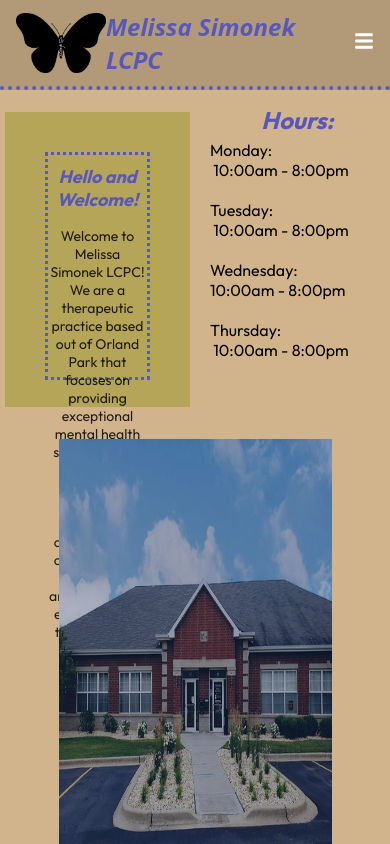
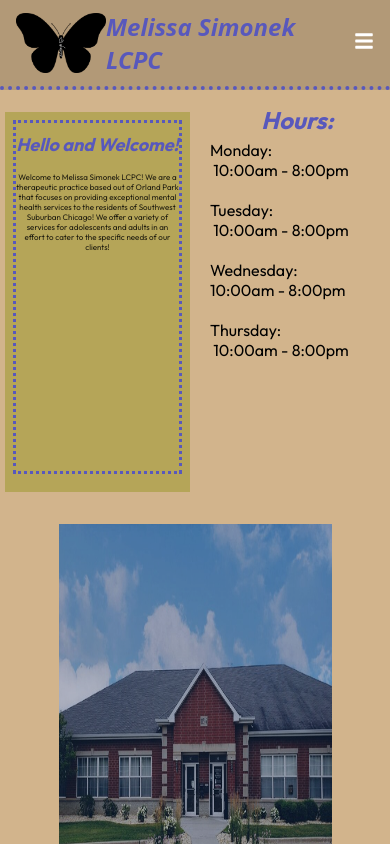
Before and after one commit to Simoja0428/melissasimoneklcpc, a React (Create React App) app: page / in a window 390 px wide. Shown: the top 844 px of the page. Built offline with nearby package versions, Linux system fonts and the light colour scheme.

Commit message:
adjust home

```diff
--- a/src/components/AboutPanelStyles.css
+++ b/src/components/AboutPanelStyles.css
@@ -135,7 +135,7 @@
 
     .hs, .address {
         color: black;
-        font-size: 13px;
+        font-size: 14px;
     }
 
     .org-all{
@@ -163,7 +163,7 @@
         margin-right: auto;
         padding: 10px;
         width: 95%;
-        height: 85vh;
+        height: 95vh;
         background-color: cadetblue;
     }
 
--- a/src/components/HomePanelStyles.css
+++ b/src/components/HomePanelStyles.css
@@ -106,19 +106,19 @@
     .welcome-panel-outer{
         background-color:rgb(166, 157, 60,.65);
         max-width: 530px;
-        height: 35vh;
+        height: 45vh;
         margin-left: 5px;
         margin-right: auto;
         margin-top: 2rem;
         margin-bottom: 2rem;
-        padding-top: 2.5rem;
-        padding-left: 2.5rem;
-        padding-right: 2.5rem;
+        padding-top: .5rem;
+        padding-left: .5rem;
+        padding-right: .5rem;
     }
 
     .welcome-panel-inner{
         text-align: center;
-        height: 27vh;
+        height: 42vh;
         border: 3px dotted rgb(88,88,188);
     }
 
@@ -126,7 +126,7 @@
         max-width: 575px;
         text-align: center;
         color: rgba(0, 0, 0, 0.838);
-        font-size: 14px;
+        font-size: 8px;
     }
 
     .org-hours{
```
